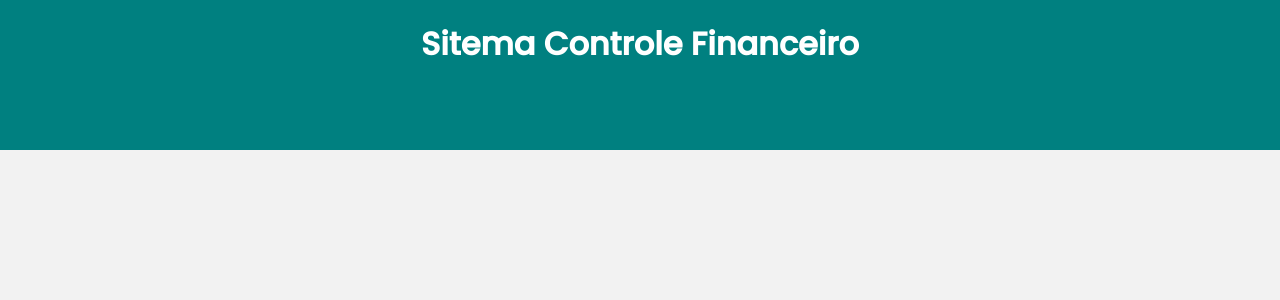
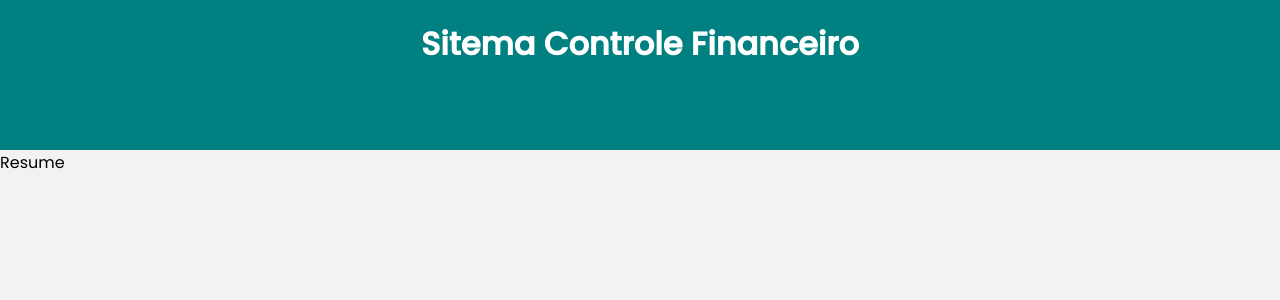
Before and after one commit to AlanFaraj83/Projeto-Controle-de-financas, a React (Create React App) app in the folder financas/: page / in a window 1280 px wide. Shown: the top 300 px of the page. Built offline with nearby package versions, Linux system fonts and the light colour scheme.

Commit message:
:sparkles: Atualizando o  App.js

```diff
--- a/financas/src/App.js
+++ b/financas/src/App.js
@@ -1,11 +1,14 @@
 import React from "react";
 import Header from "./components/Header";
+import Resume from "./components/Resume";
 import GlobalStyle from "./styles/global";
+
 
 const App = () => {
     return (
         <>
           <Header />
+          <Resume />
           <GlobalStyle />
         </>
 
```
